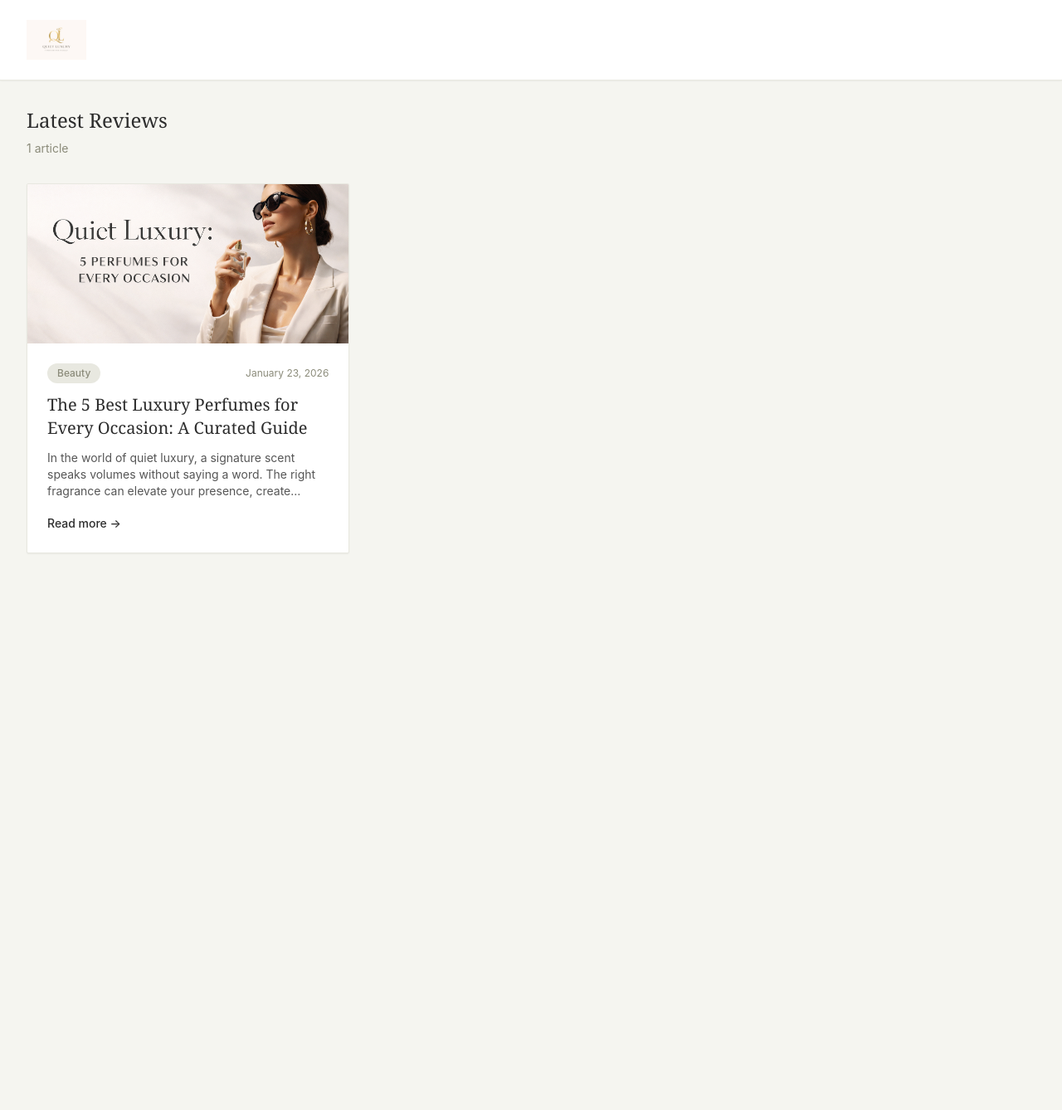
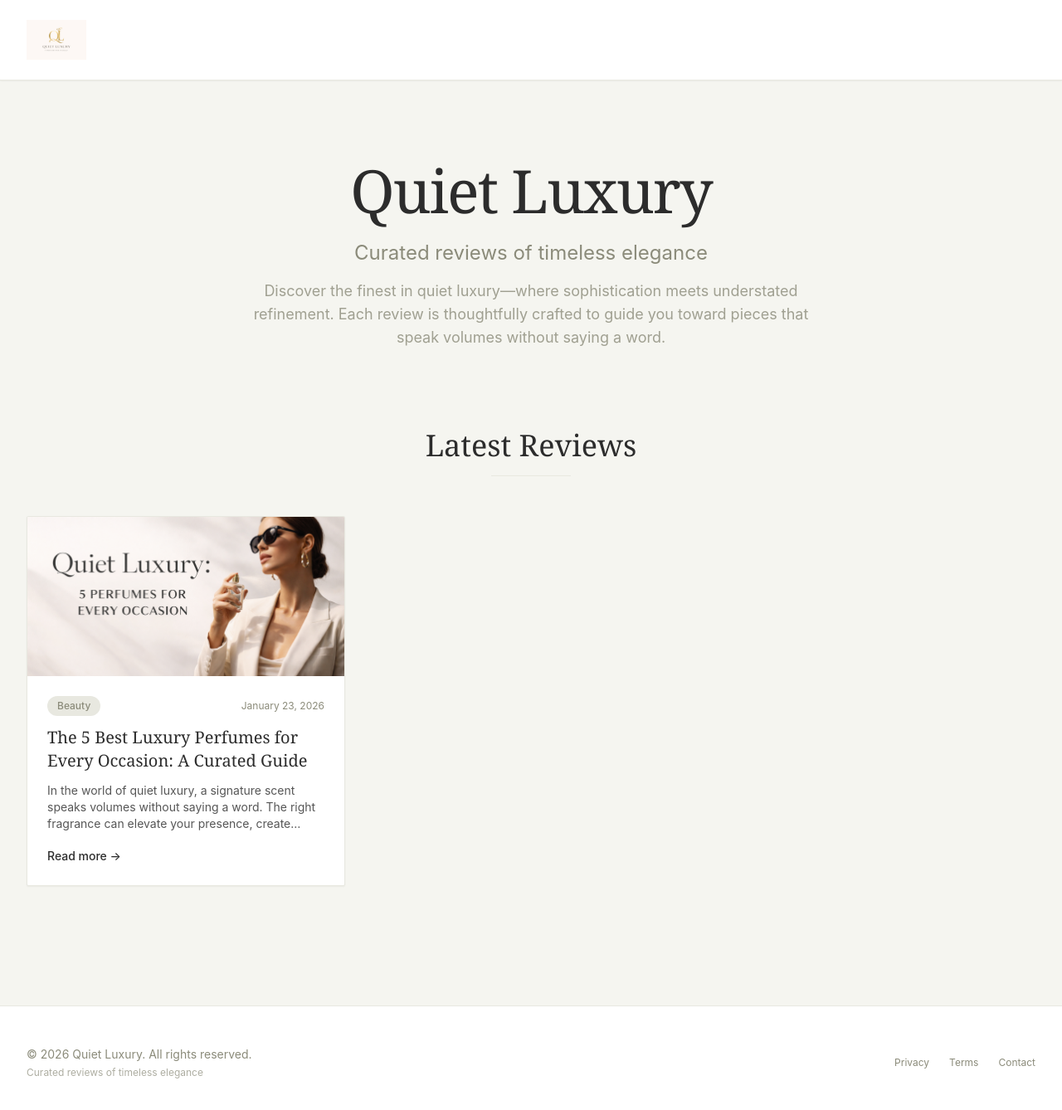
Before and after one commit to Siham-Kh/quiet-luxury-site, a React (Vite) app: page / in a window 1280 px wide. Shown: the top 1338 px of the page at 83% size. Before the commit the page ends 800 px from the top, so only its background shows below. Built offline with nearby package versions, Linux system fonts and the light colour scheme.

Commit message:
Add hero section, site description, and footer to home page

```diff
--- a/src/App.jsx
+++ b/src/App.jsx
@@ -3,7 +3,8 @@ import { Routes, Route, useNavigate, useParams } from 'react-router-dom';
 import Header from './components/Header';
 import ArticleList from './components/ArticleList';
 import ArticleDetail from './components/ArticleDetail';
-import { getArticles, saveArticle } from './utils/storage';
+import Footer from './components/Footer';
+import { getArticles } from './utils/storage';
 import { articlesData } from './data/articles';
 
 function ArticleDetailPage() {
@@ -83,12 +84,15 @@ function HomePage() {
   };
 
   return (
-    <div className="min-h-screen bg-luxury-cream">
+    <div className="min-h-screen bg-luxury-cream flex flex-col">
       <Header showNewButton={false} />
-      <ArticleList
-        articles={articles}
-        onReadMore={handleReadMore}
-      />
+      <main className="flex-grow">
+        <ArticleList
+          articles={articles}
+          onReadMore={handleReadMore}
+        />
+      </main>
+      <Footer />
     </div>
   );
 }
--- a/src/components/ArticleList.jsx
+++ b/src/components/ArticleList.jsx
@@ -14,17 +14,31 @@ const ArticleList = ({ articles, onReadMore }) => {
   }
 
   return (
-    <div className="max-w-7xl mx-auto px-4 sm:px-6 lg:px-8 py-8">
-      <div className="mb-8">
-        <h2 className="text-2xl font-serif text-luxury-charcoal">
-          Latest Reviews
-        </h2>
-        <p className="text-sm text-luxury-taupe mt-2">
-          {articles.length} {articles.length === 1 ? 'article' : 'articles'}
+    <div className="max-w-7xl mx-auto px-4 sm:px-6 lg:px-8">
+      {/* Hero Section */}
+      <div className="text-center py-16 md:py-24">
+        <h1 className="text-5xl md:text-6xl lg:text-7xl font-serif text-luxury-charcoal mb-6 tracking-tight">
+          Quiet Luxury
+        </h1>
+        <p className="text-xl md:text-2xl text-luxury-taupe max-w-3xl mx-auto leading-relaxed mb-4">
+          Curated reviews of timeless elegance
+        </p>
+        <p className="text-base md:text-lg text-luxury-taupe max-w-2xl mx-auto opacity-80 leading-relaxed">
+          Discover the finest in quiet luxury—where sophistication meets understated refinement.
+          Each review is thoughtfully crafted to guide you toward pieces that speak volumes without saying a word.
         </p>
       </div>
 
-      <div className="grid grid-cols-1 md:grid-cols-2 lg:grid-cols-3 gap-6">
+      {/* Articles Section */}
+      <div className="mb-16">
+        <div className="mb-12 text-center">
+          <h2 className="text-3xl md:text-4xl font-serif text-luxury-charcoal mb-3">
+            Latest Reviews
+          </h2>
+          <div className="w-24 h-px bg-luxury-beige mx-auto mt-4"></div>
+        </div>
+
+        <div className="grid grid-cols-1 md:grid-cols-2 lg:grid-cols-3 gap-8">
           {articles.map((article) => (
             <ArticleCard
               key={article.id}
@@ -34,6 +48,7 @@ const ArticleList = ({ articles, onReadMore }) => {
           ))}
         </div>
       </div>
+    </div>
   );
 };
 
--- /dev/null
+++ b/src/components/Footer.jsx
@@ -0,0 +1,42 @@
+const Footer = () => {
+  const currentYear = new Date().getFullYear();
+
+  return (
+    <footer className="bg-white border-t border-luxury-beige mt-20">
+      <div className="max-w-7xl mx-auto px-4 sm:px-6 lg:px-8 py-12">
+        <div className="flex flex-col md:flex-row justify-between items-center gap-6">
+          <div className="text-center md:text-left">
+            <p className="text-sm text-luxury-taupe">
+              © {currentYear} Quiet Luxury. All rights reserved.
+            </p>
+            <p className="text-xs text-luxury-taupe mt-1 opacity-70">
+              Curated reviews of timeless elegance
+            </p>
+          </div>
+          <div className="flex items-center gap-6">
+            <a
+              href="#"
+              className="text-xs text-luxury-taupe hover:text-luxury-charcoal transition-colors"
+            >
+              Privacy
+            </a>
+            <a
+              href="#"
+              className="text-xs text-luxury-taupe hover:text-luxury-charcoal transition-colors"
+            >
+              Terms
+            </a>
+            <a
+              href="#"
+              className="text-xs text-luxury-taupe hover:text-luxury-charcoal transition-colors"
+            >
+              Contact
+            </a>
+          </div>
+        </div>
+      </div>
+    </footer>
+  );
+};
+
+export default Footer;
```
Lines whose indentation alone changed are shown as unchanged.
